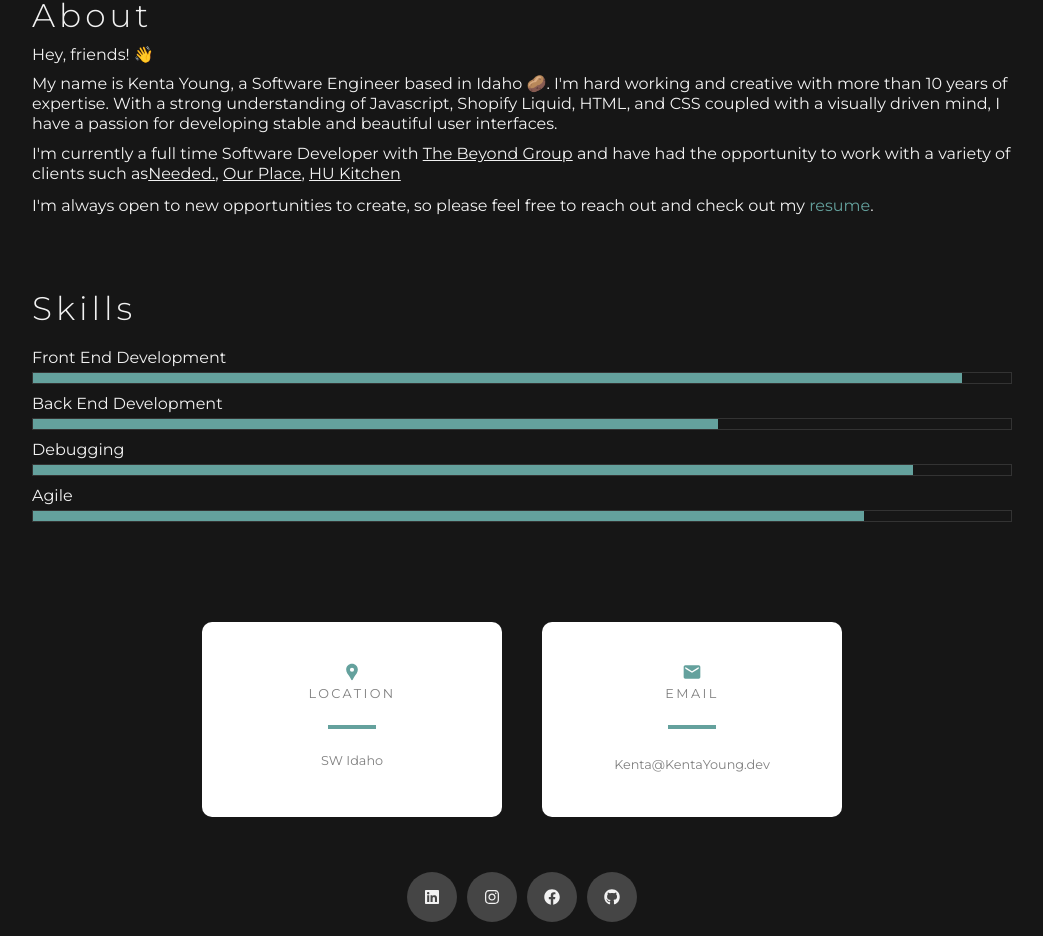
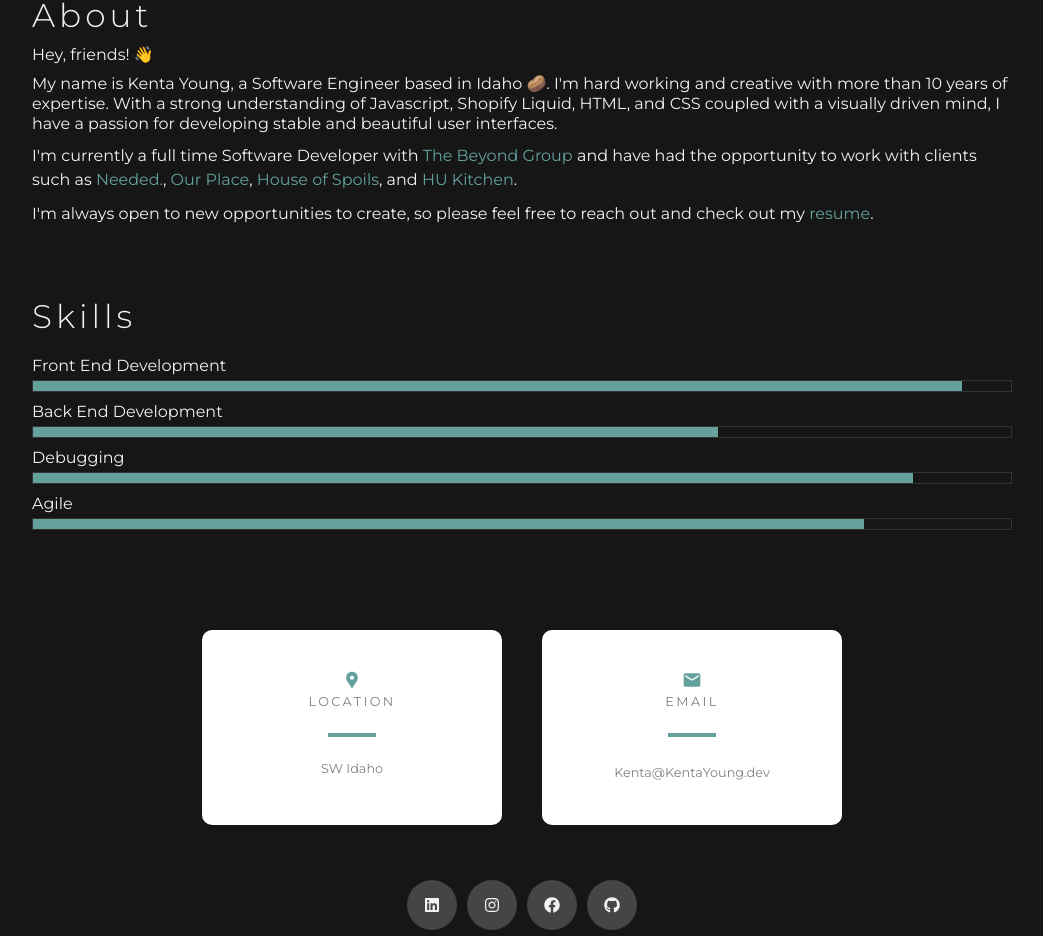
Before and after one commit to kentayoung/kenta-young-web, a React (Vite) app: page / in a window 1280 px wide. Shown: the part 805-1741 px from the top of the page, without its empty margins (118-1161 px from the left). Built offline with nearby package versions, Linux system fonts and the light colour scheme; no server answers.

Commit message:
feat: enhance AboutSection with additional client links and styling for visited links

```diff
--- a/src/components/about-section.jsx
+++ b/src/components/about-section.jsx
@@ -9,23 +9,38 @@ const AboutSection = () => {
           Hey, friends! <span>&#128075;</span>
         </div>
         <p>
-          My name is Kenta Young, a Software Engineer based in Idaho 🥔. I'm
+          My name is Kenta Young, a Software Engineer based in Idaho 🥔. I&#39;m
           hard working and creative with more than 10 years of expertise. With a
           strong understanding of Javascript, Shopify Liquid, HTML, and CSS
           coupled with a visually driven mind, I have a passion for developing
           stable and beautiful user interfaces.
         </p>
         <p>
-          I'm currently a full time Software Developer with{" "}
-          <a href="https://thebeyondgroup.com/">The Beyond Group</a> and have
-          had the opportunity to work with a variety of clients such as
-          <a href="https://thisisneeded.com">Needed.</a>,{" "}
-          <a href="https://fromourplace.com">Our Place</a>,{" "}
-          <a href="https://hukitchen.com">HU Kitchen</a>
+          I&#39;m currently a full time Software Developer with{" "}
+          <a href="https://thebeyondgroup.com/" className="link-hover-blue">
+            The Beyond Group
+          </a>{" "}
+          and have had the opportunity to work with clients such as{" "}
+          <a href="https://thisisneeded.com" className="link-hover-blue">
+            Needed.
+          </a>
+          ,{" "}
+          <a href="https://fromourplace.com" className="link-hover-blue">
+            Our Place
+          </a>
+          ,{" "}
+          <a href="https://houseofspoils.com" className="link-hover-blue">
+            House of Spoils
+          </a>
+          , and{" "}
+          <a href="https://hukitchen.com" className="link-hover-blue">
+            HU Kitchen
+          </a>
+          .
         </p>
         <p>
-          I'm always open to new opportunities to create, so please feel free to
-          reach out and check out my{" "}
+          I&#39;m always open to new opportunities to create, so please feel
+          free to reach out and check out my{" "}
           <a
             href={resume}
             className="link-hover-blue"
--- a/src/css/kentaYoungWeb.scss
+++ b/src/css/kentaYoungWeb.scss
@@ -127,6 +127,9 @@ a:hover {
 
 .link-hover-blue {
   color: $color-font-link-hover-blue;
+  &:visited {
+    color: $color-font-link-hover-blue;
+  }
 }
 
 .page {
@@ -137,6 +140,7 @@ a:hover {
 .hidden {
   display: none;
 }
+
 
 // Desktop
 @media screen and (min-width: 900px) {
```
